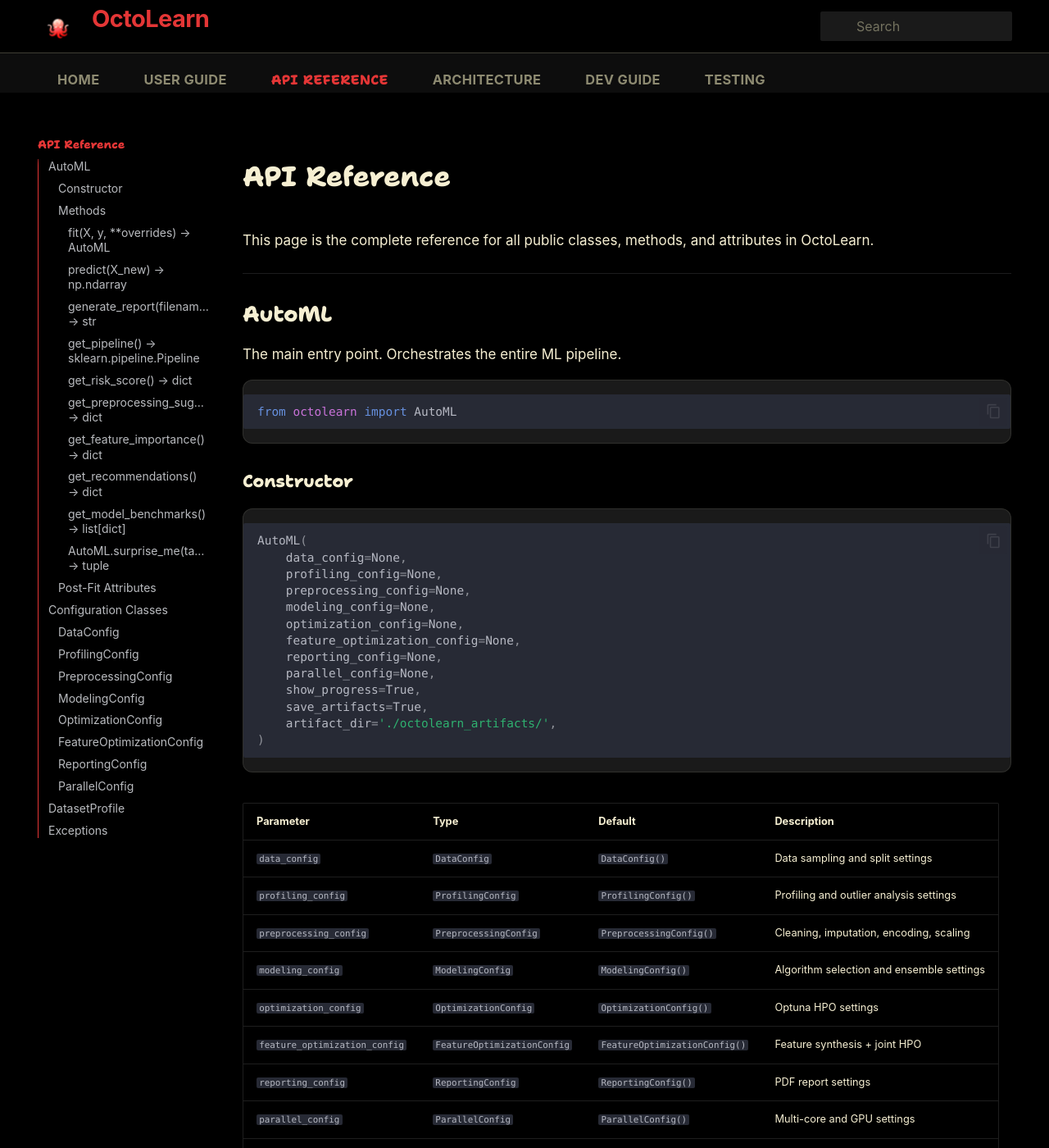
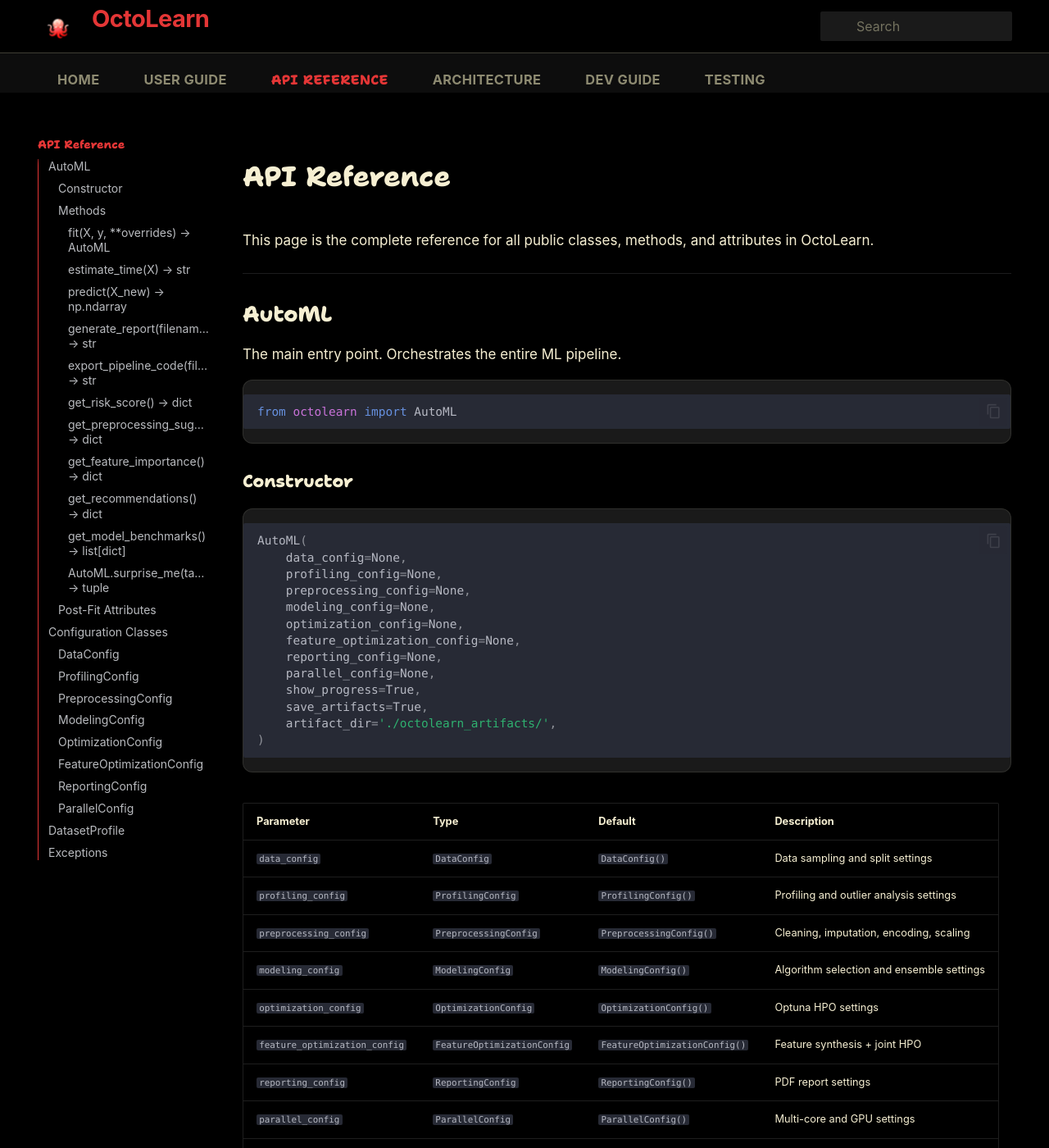
Before and after one commit to GhulamMuhammadNabeel/OctoLearn, an MkDocs documentation site: the page built from docs/api.md, in a window 1280 px wide and 1400 px high. Shown: the whole window at 82% size. Built offline with MkDocs 1.6.1 and Material for MkDocs 9.7.7, drawn with Linux system fonts in a browser that asks for light colours; some web fonts are replaced; some of the changed text lies outside the part shown.

Commit message:
updated docs

````diff
--- a/docs/api.md
+++ b/docs/api.md
@@ -76,6 +76,19 @@
 
 ---
 
+#### `estimate_time(X) → str`
+
+Get a heuristic ETA for the pipeline execution based on dataset dimensions, hardware, and configuration.
+
+```python
+eta = automl.estimate_time(X)
+print(f"Pipeline will take approx: {eta}")
+```
+
+**Returns:** Human-readable time string (e.g., "~45 seconds", "2-3 minutes").
+
+---
+
 #### `predict(X_new) → np.ndarray`
 
 Generate predictions using the fitted champion model.
@@ -107,16 +120,17 @@
 
 ---
 
-#### `get_pipeline() → sklearn.pipeline.Pipeline`
+#### `export_pipeline_code(filepath=None) → str`
 
-Export a standalone scikit-learn pipeline (preprocessing + model).
+Export the optimal pipeline as a standalone, heavily-commented Python script.
 
 ```python
-pipeline = automl.get_pipeline()
-pipeline.predict(X_new)   # Standard sklearn interface — no OctoLearn needed
+script = automl.export_pipeline_code("best_pipeline.py")
 ```
 
-**Returns:** `sklearn.pipeline.Pipeline` object.
+Generates a standalone `scikit-learn` script that replicates the exact cleaning, factorizations, scaling, target encoding, and optimal hyperparameters discovered by OctoLearn.
+
+**Returns:** The raw Python code string.
 
 ---
 
--- a/docs/assets/stylesheets/extra.css
+++ b/docs/assets/stylesheets/extra.css
@@ -485,6 +485,27 @@
    !important on both the foreignObject content AND SVG text paths.
    ========================================================================== */
 
+/* Enlarge diagrams and normalize text sizes to match document body */
+.md-typeset .mermaid {
+    text-align: center;
+    margin: 2em 0;
+}
+
+.md-typeset .mermaid svg {
+    max-width: 100% !important;
+    width: 90% !important;     /* Force diagrams to span most of the page width */
+    height: auto !important;
+}
+
+.md-typeset .mermaid text,
+.md-typeset .mermaid .label,
+.md-typeset .mermaid .nodeLabel,
+.md-typeset .mermaid .edgeLabel,
+pre.mermaid foreignObject>div {
+    font-size: 16px !important;    /* Match standard readable text size */
+    line-height: 1.4 !important;
+}
+
 /* SVG native text (edge labels, subgraph titles, state labels) */
 pre.mermaid svg text,
 pre.mermaid svg tspan,
````
Also changed, not shown: README.md (+12 -1 lines), docs/devguide.md (+2 -1 lines), docs/guide.md (+11 -14 lines).
